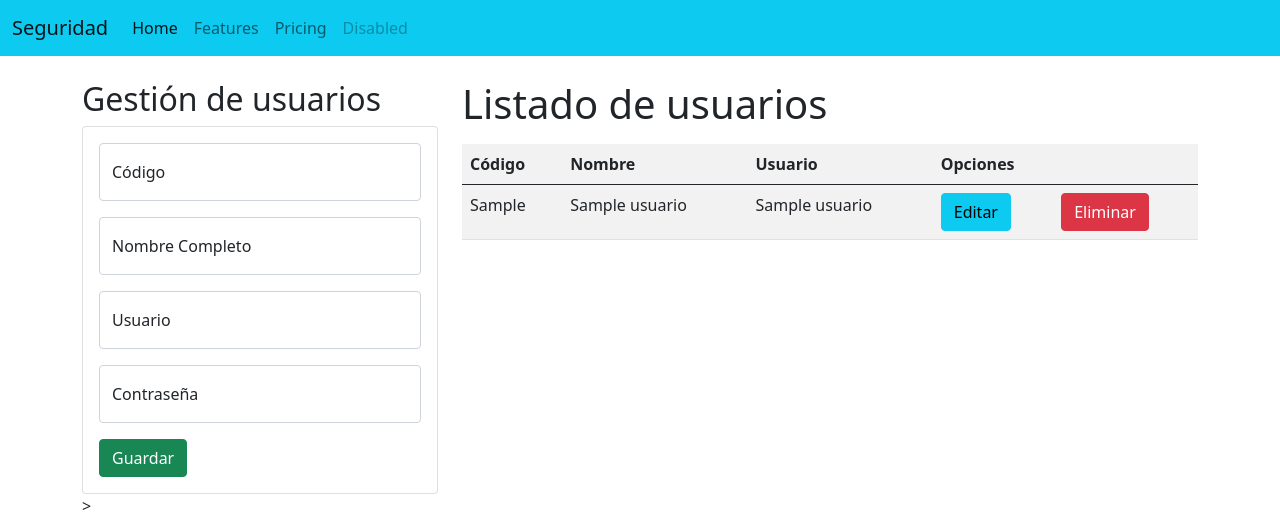
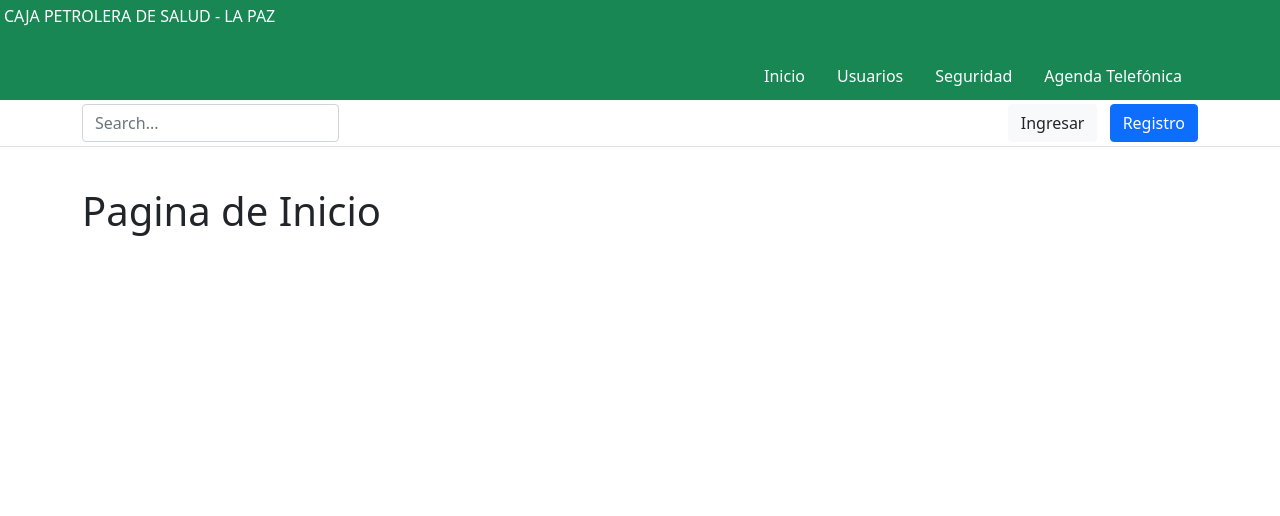
Before and after one commit to cgiwencer/cpslp, a Django app: page / in a window 1280 px wide. Shown: the top 516 px of the page. Run offline with Django 3.2, Linux system fonts and the light colour scheme; tables that the repository leaves empty hold one stand-in row (values such as "Sample post"); some libraries are stand-ins or nearby versions.

Commit message:
Menu Inicial

```diff
--- /dev/null
+++ b/Aplicaciones/Usuarios/templates/Agenda.html
@@ -0,0 +1,6 @@
+{% extends "./base.html" %}
+
+{% block tittle %} Gestión de usuarios{% endblock %}
+{% block body %}
+<h1>Pagina de Agenda</h1>
+{% endblock %}
--- a/Aplicaciones/Usuarios/templates/base.html
+++ b/Aplicaciones/Usuarios/templates/base.html
@@ -6,38 +6,64 @@
     <meta name="viewport" content="width=device-width, initial-scale=1.0">
     <title>{% block tittle %} {% endblock %}</title>
     <link href="https://cdn.jsdelivr.net/npm/bootstrap@5.0.2/dist/css/bootstrap.min.css" rel="stylesheet" integrity="sha384-EVSTQN3/azprG1Anm3QDgpJLIm9Nao0Yz1ztcQTwFspd3yD65VohhpuuCOmLASjC" crossorigin="anonymous">
-</head>
-<body>
-    <nav class="navbar navbar-expand-lg navbar-light bg-info">
-        <div class="container-fluid">
-          <a class="navbar-brand" href="#">Seguridad</a>
-          <button class="navbar-toggler" type="button" data-bs-toggle="collapse" data-bs-target="#navbarNav" aria-controls="navbarNav" aria-expanded="false" aria-label="Toggle navigation">
-            <span class="navbar-toggler-icon"></span>
-          </button>
-          <div class="collapse navbar-collapse" id="navbarNav">
-            <ul class="navbar-nav">
-              <li class="nav-item">
-                <a class="nav-link active" aria-current="page" href="#">Home</a>
+
+    <div class="bg-success p-1 text-white bg-opacity-75">CAJA PETROLERA DE SALUD - LA PAZ
+      <div class="container">
+        <div class="d-flex flex-wrap align-items-center justify-content-center justify-content-lg-start">
+          <a href="/" class="d-flex align-items-center my-2 my-lg-0 me-lg-auto text-white text-decoration-none">
+            <svg class="bi me-2" width="40" height="32" role="img" aria-label="Bootstrap"><use xlink:href="#bootstrap"/></svg>
+          </a>
+
+          <ul class="nav col-12 col-lg-auto my-2 justify-content-center my-md-0 text-small">
+            <li>
+              <a href="inicio" class="nav-link text-white">
+                <svg class="bi d-block mx-auto mb-1" width="24" height="24"><use xlink:href="#home"/></svg>
+               Inicio
+              </a>
             </li>
-              <li class="nav-item">
-                <a class="nav-link" href="#">Features</a>
+            <li>
+              <a href="gestionUsuarios" class="nav-link text-white">
+                <svg class="bi d-block mx-auto mb-1" width="24" height="24"><use xlink:href="#speedometer2"/></svg>
+               Usuarios
+              </a>
             </li>
-              <li class="nav-item">
-                <a class="nav-link" href="#">Pricing</a>
+            <li>
+              <a href="#" class="nav-link text-white">
+                <svg class="bi d-block mx-auto mb-1" width="24" height="24"><use xlink:href="#table"/></svg>
+                Seguridad
+              </a>
             </li>
-              <li class="nav-item">
-                <a class="nav-link disabled" href="#" tabindex="-1" aria-disabled="true">Disabled</a>
+            <li>
+              <a href="Agenda" class="nav-link text-white">
+                <svg class="bi d-block mx-auto mb-1" width="24" height="24"><use xlink:href="agendatelefonica/"></svg>
+                Agenda Telefónica
+              </a>
             </li>
           </ul>
         </div>
       </div>
-      </nav>
+    </div>
+    <div class="px-3 py-1 border-bottom mb-3">
+      <div class="container d-flex flex-wrap justify-content-center">
+        <form class="col-12 col-lg-auto mb-2 mb-lg-0 me-lg-auto">
+          <input type="search" class="form-control" placeholder="Search..." aria-label="Search">
+        </form>
+
+        <div class="text-end">
+          <button type="button" class="btn btn-light text-dark me-2">Ingresar</button>
+          <button type="button" class="btn btn-primary">Registro</button>
+        </div>
+      </div>
+    </div>
+</head>
+<body>
        <div class="container py-4">
+
         {% block body %}
 
         {% endblock %}
       </div>
-
+    <script src="../assets/dist/js/bootstrap.bundle.min.js"></script>
     <script src="https://cdn.jsdelivr.net/npm/@popperjs/core@2.9.2/dist/umd/popper.min.js" integrity="sha384-IQsoLXl5PILFhosVNubq5LC7Qb9DXgDA9i+tQ8Zj3iwWAwPtgFTxbJ8NT4GN1R8p" crossorigin="anonymous"></script>
     <script src="https://cdn.jsdelivr.net/npm/bootstrap@5.0.2/dist/js/bootstrap.min.js" integrity="sha384-cVKIPhGWiC2Al4u+LWgxfKTRIcfu0JTxR+EQDz/bgldoEyl4H0zUF0QKbrJ0EcQF" crossorigin="anonymous"></script>
 </body>
--- /dev/null
+++ b/Aplicaciones/Usuarios/templates/inicio.html
@@ -0,0 +1,6 @@
+{% extends "./base.html" %}
+
+{% block tittle %} Gestión de usuarios{% endblock %}
+{% block body %}
+<h1>Pagina de Inicio</h1>
+{% endblock %}
--- a/Aplicaciones/Usuarios/urls.py
+++ b/Aplicaciones/Usuarios/urls.py
@@ -2,9 +2,10 @@ from django.urls import path
 from . import views
 urlpatterns = [
     path('', views.home),
+    path('gestionUsuarios', views.usuarios),
     path('registrarUsuario', views.registrarUsuario),
     path('edicionUsuario/<codigo>', views.edicionUsuario),
     path('editarUsuario', views.editarUsuario),
-    path('eliminarUsuario/<codigo>', views.eliminarUsuario)
-
+    path('eliminarUsuario/<codigo>', views.eliminarUsuario),
+    path('Agenda', views.agendatelefonica)
 ]
--- a/Aplicaciones/Usuarios/views.py
+++ b/Aplicaciones/Usuarios/views.py
@@ -2,7 +2,11 @@ from Aplicaciones import Usuarios
 from django.shortcuts import render, redirect
 from .models import usuario
 # Create your views here.
+
 def home(request):
+   return  render(request,"inicio.html")
+
+def usuarios(request):
     users=usuario.objects.all()
     return render(request,"gestionUsuarios.html",{"usuarios": users})
 
@@ -38,3 +42,7 @@ def eliminarUsuario(request, codigo):
     user.delete()
 
     return redirect('/')
+
+def agendatelefonica(request):
+    pass
+    return  render(request,"Agenda.html")
```
Lines whose indentation alone changed are shown as unchanged.
